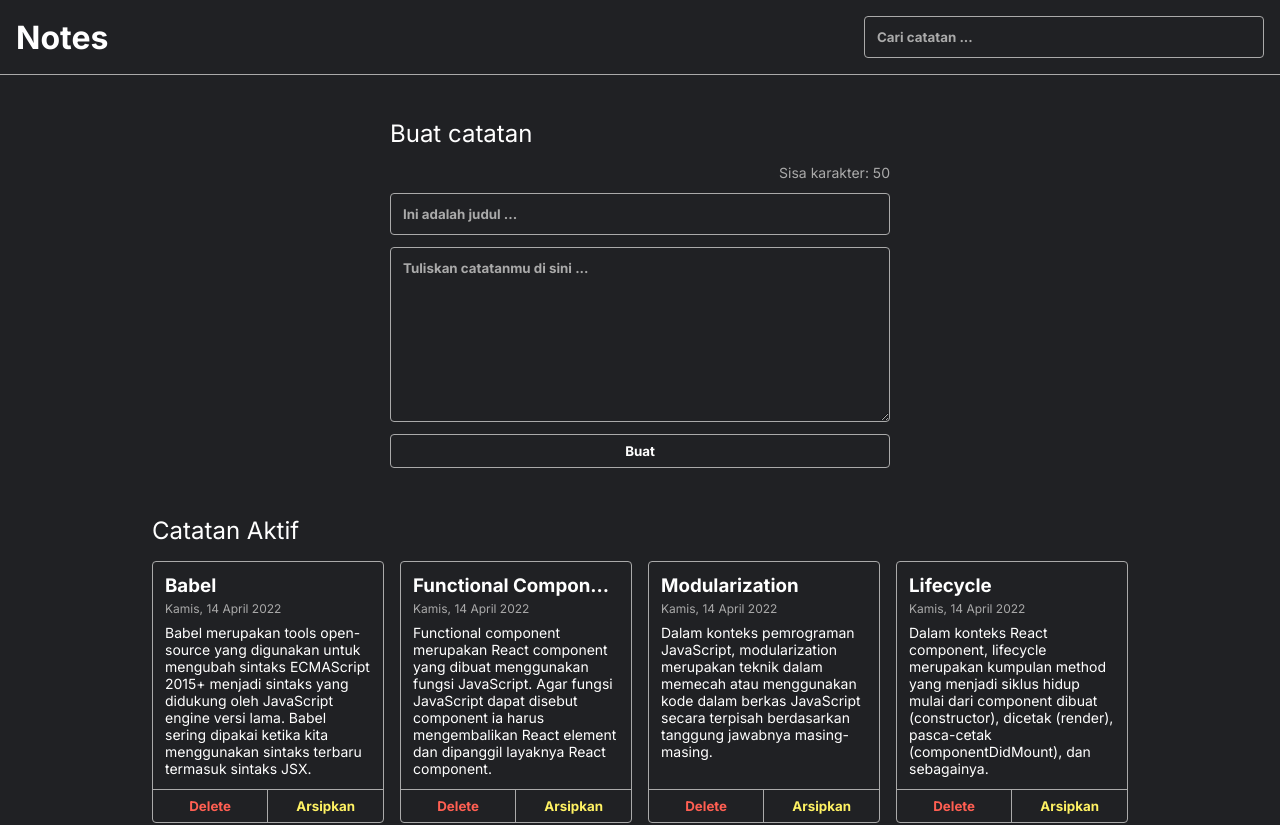
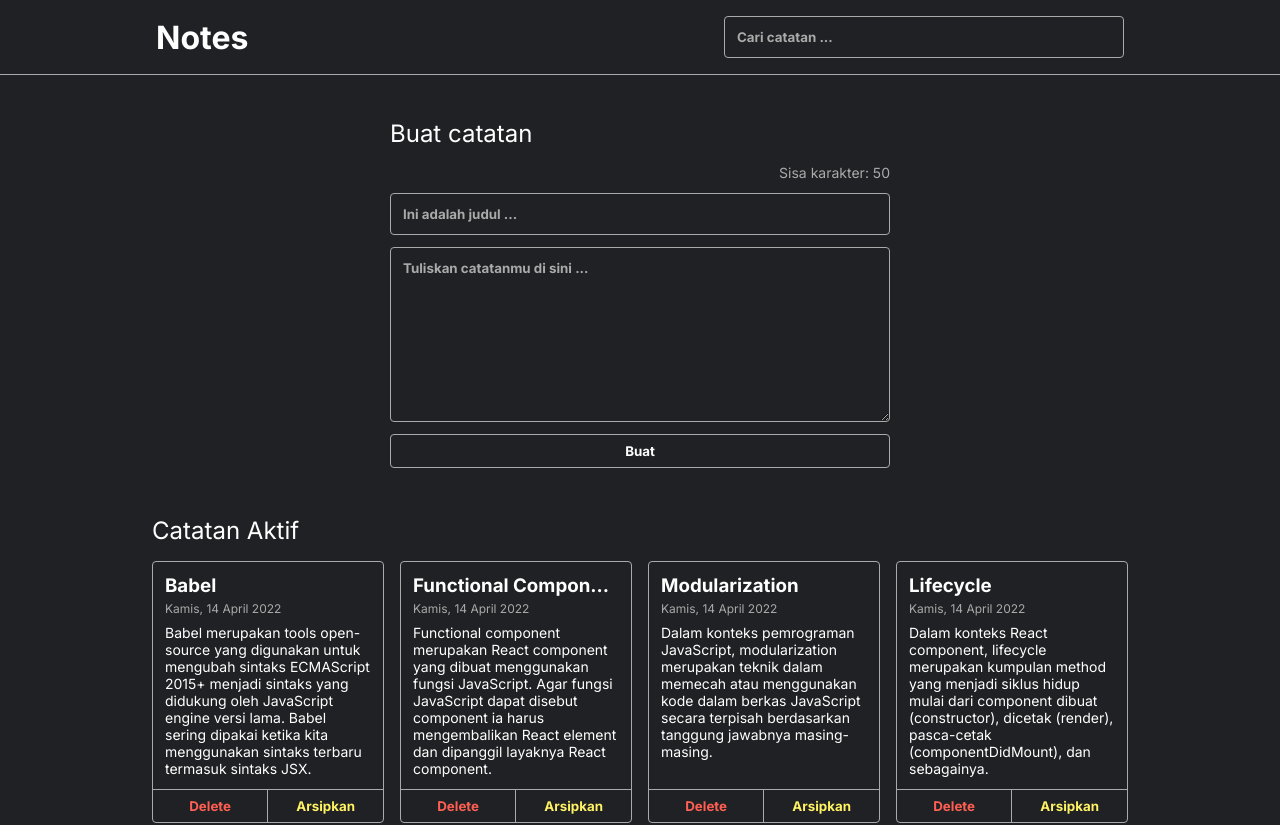
Before and after one commit to jhonarendra/personal-notes-starter, a React (Create React App) app: page / in a window 1280 px wide. Shown: the top 825 px of the page. Built offline with nearby package versions, Linux system fonts and the light colour scheme.

Commit message:
fix: style header

```diff
--- a/src/components/HeaderSection.jsx
+++ b/src/components/HeaderSection.jsx
@@ -15,6 +15,7 @@ class HeaderSection extends React.Component {
   }
   render() {
     return (
+      <div className='note-app__header-wrapper'>
         <div className='note-app__header'>
           <h1>Notes</h1>
           <div className="note-search">
@@ -26,6 +27,7 @@ class HeaderSection extends React.Component {
             />
           </div>
         </div>
+      </div>
     )
   }
 }
--- a/src/styles/style.css
+++ b/src/styles/style.css
@@ -24,13 +24,16 @@ input::placeholder, textarea::placeholder {
   color: #aaa;
   font-weight: bold;
 }
-
+.note-app__header-wrapper {
+  border-bottom: 1px solid #aaa;
+}
 .note-app__header {
   display: flex;
   align-items: center;
   justify-content: center;
   padding: 4px 16px;
-  border-bottom: 1px solid #aaa;
+  max-width: 1000px;
+  margin: 0 auto;
 }
 
 .note-app__header h1 {
```
Lines whose indentation alone changed are shown as unchanged.
